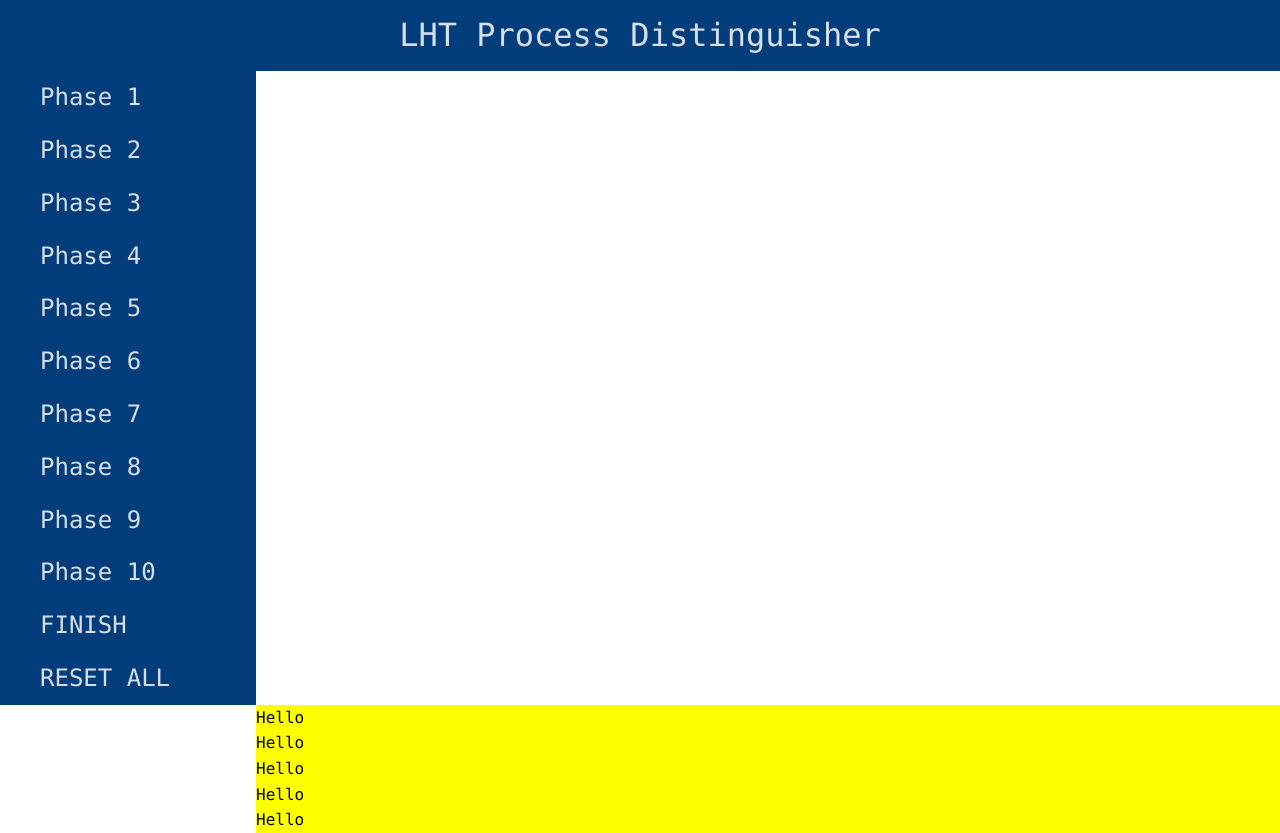
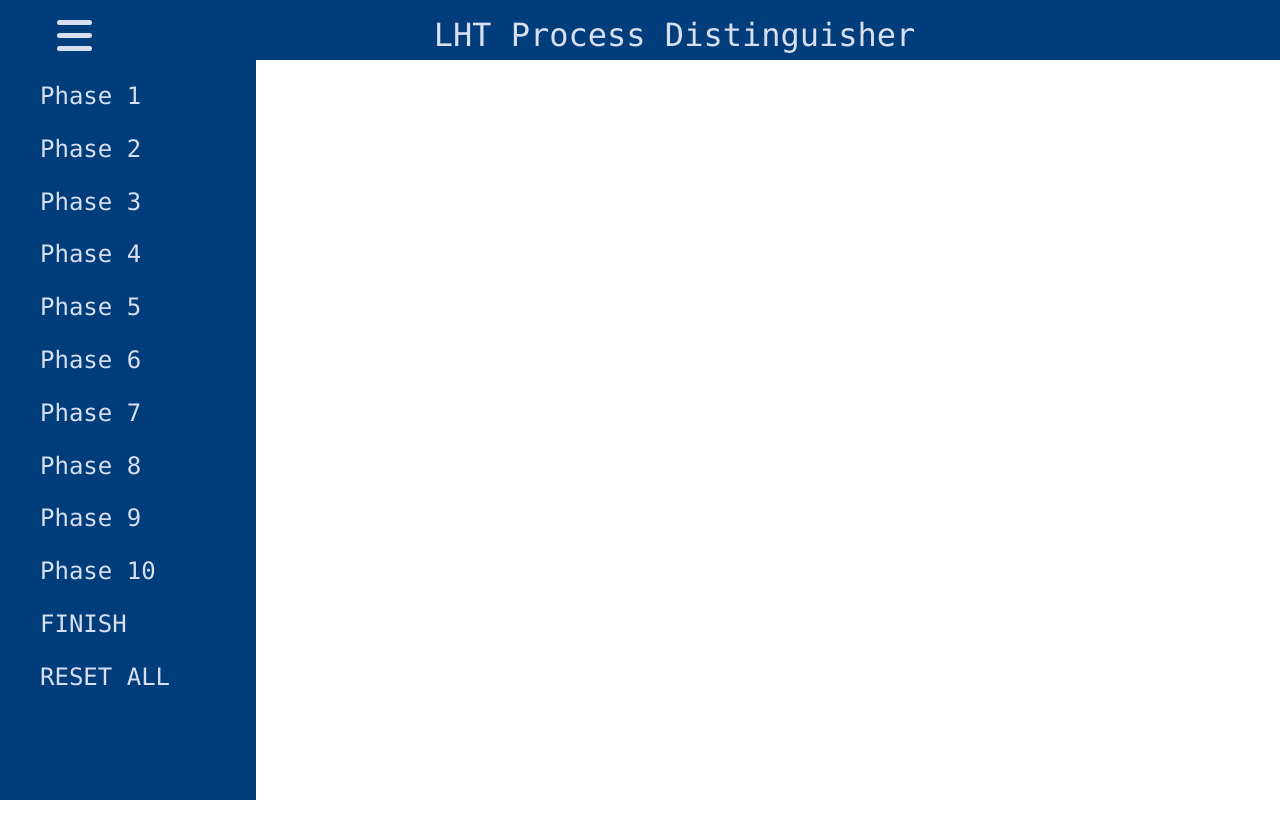
Before and after one commit to RuilinYang-beta/LufthansaTechnik_Process_Distinguisher_Web, a plain HTML site: page index.html in a window 1280 px wide. After the commit the page ends 800 px from the top, so only its background shows below. Drawn offline with nearby package versions, Linux system fonts and the light colour scheme.

Commit message:
sidebar fixed

```diff
--- a/css/style.css
+++ b/css/style.css
@@ -29,23 +29,61 @@ h2 {
 
 /* ---------- header ----------*/
 .header {
-  /* position: -webkit-sticky; */
-  position: sticky;
+  position: fixed;
   top: 0;
+  width: 100%;
+  height: 60px;
   background-color: var(--primary-blue);
   color: var(--grey);
 }
 
+.header .container {
+  display: flex;
+  align-items: center;
+}
+
+.header .hamburger {
+  width: 70px;
+  height: 100%;
+  text-align: center;
+  padding: 0px 17px;
+  cursor: pointer;
+}
+
+.header .hamburger div {
+  width: 35px;
+  height: 5px;
+  margin: 8px 0;
+  background: var(--grey);
+  border-radius: 5px;
+}
+
+.logo {
+  width: 100%;
+  text-align: center;
+}
+
 /* ---------- navbar ----------*/
 .navbar {
+  /* border: solid; */
+  position: fixed;
+  top: 60px;
+  overflow: auto;
+  width: 20%;
+  height: calc(100% - 60px);
   color: var(--grey);
-  width: 20%;
-  height: 100%;
-  /* position: fixed; */
+  transform: translateX(0);
+  transition: transform 0.3s ease-in;
+}
+
+.collapse {
+  transform: translateX(calc(-100% + 10px));
 }
 
 .navbar .container {
-  background-color: var(--primary-blue);
+  /* in case screen is taller than all items combined,
+   this will color the empty are */
+  background: var(--primary-blue);
   padding: 0;
 }
 
@@ -56,6 +94,7 @@ h2 {
 }
 
 nav {
+  margin-top: 10px;
   /* border: solid; */
   width: 100%;
 }
@@ -63,6 +102,10 @@ nav {
 .navbar a {
   display: block;
   color: var(--grey);
+  /* in case navbar item overflow,
+  some items can only be seen when scroll down,
+  color these items */
+  background: var(--primary-blue);
   font-size: 1.5em;
   line-height: 220%;
   padding: 0 40px;
@@ -84,7 +127,7 @@ nav {
 }
 
 /* ---------- options ----------*/
-.options {
+.main_container {
   margin-left: 20%;
   width: 80%;
   /* border: solid black; */
--- a/css/utilities.css
+++ b/css/utilities.css
@@ -10,7 +10,7 @@
 
 /* -------------------- layout -------------------- */
 .container {
-  max-width: 1400px;
+  /* max-width: 1400px; */
   margin: 0 auto;
   /* border-style: solid; */
   padding: 0 40px;
--- a/index.html
+++ b/index.html
@@ -7,11 +7,17 @@
     <title>Process Distinguisher</title>
     <link rel="stylesheet" href="css/utilities.css" />
     <link rel="stylesheet" href="css/style.css" />
+    <script src="https://code.jquery.com/jquery-3.4.1.min.js"></script>
   </head>
   <body>
     <!-- header -->
     <div class="header">
-      <div class="container flex">
+      <div class="container">
+        <div class="hamburger">
+          <div></div>
+          <div></div>
+          <div></div>
+        </div>
         <h1 class="logo">LHT Process Distinguisher</h1>
       </div>
     </div>
@@ -39,7 +45,7 @@
     </div>
 
     <!-- options -->
-    <div class="options">
+    <!-- <div class="main_container">
       <div>Hello</div>
       <div>Hello</div>
       <div>Hello</div>
@@ -159,7 +165,7 @@
           </label>
         </div>
       </div> -->
-    </div>
+    </div> -->
 
     <!-- buttons -->
     <!-- <div class="buttons">
@@ -169,5 +175,7 @@
         <a href="" class="btn">OK, Next Phase</a>
       </div>
     </div> -->
+
+    <script src="ui.js"></script>
   </body>
 </html>
--- /dev/null
+++ b/ui.js
@@ -0,0 +1,3 @@
+$(".hamburger").click(() => {
+  $(".navbar").toggleClass("collapse");
+});
```
